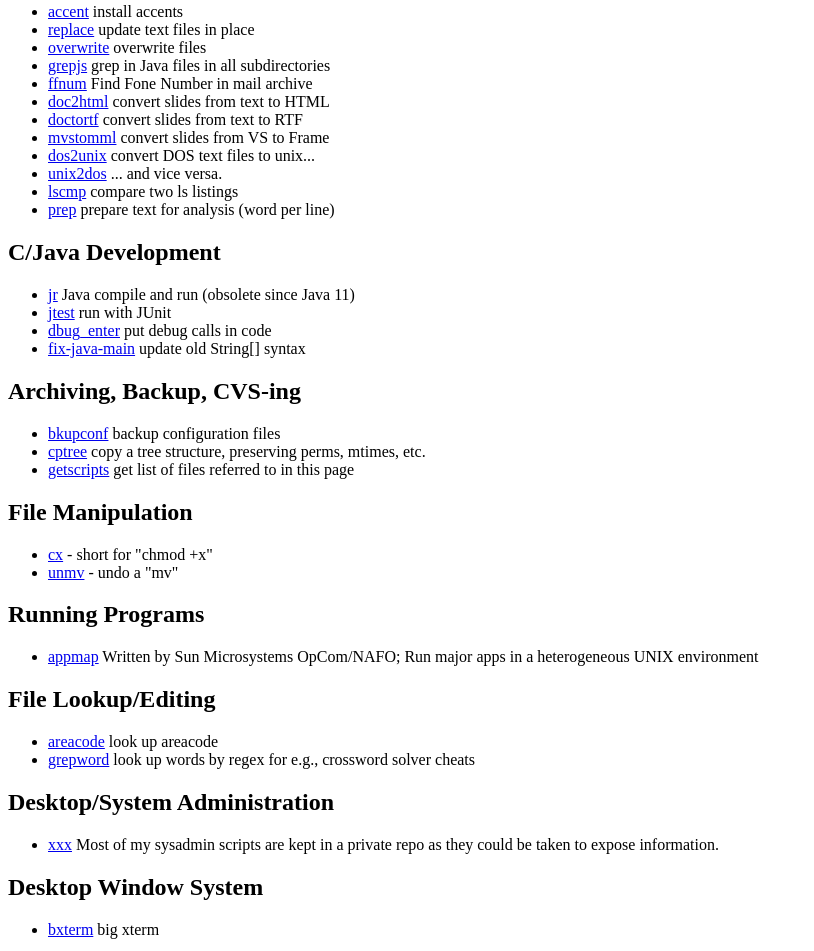
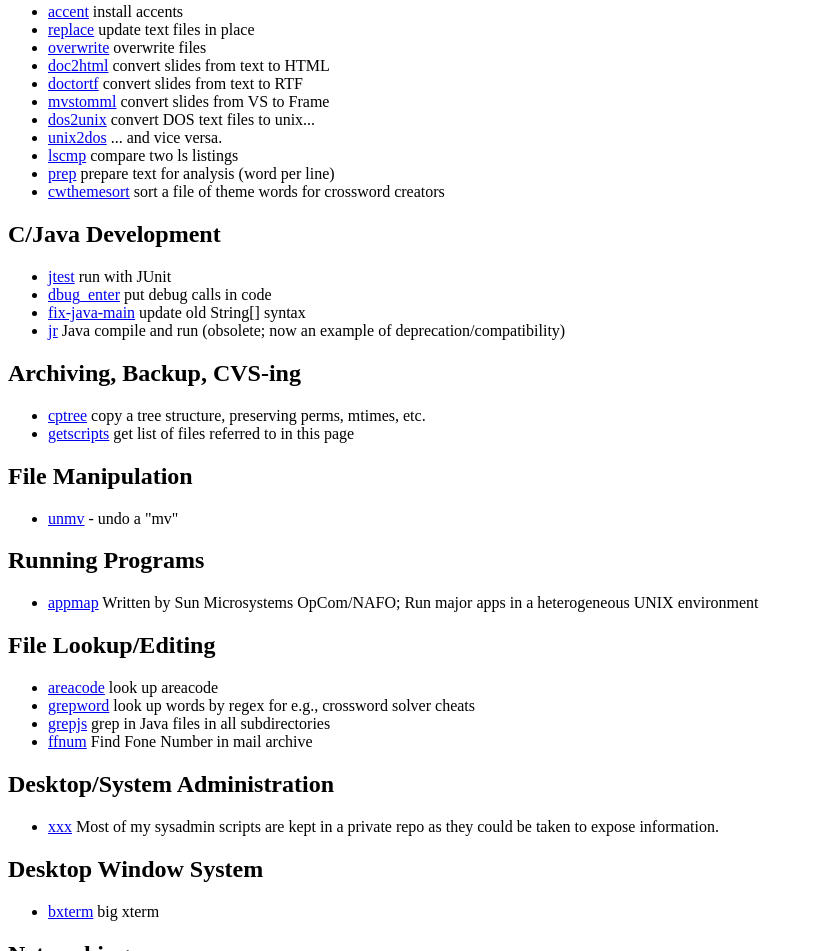
Before and after one commit to IanDarwin/scripts, a plain HTML site: page index.html in a window 1280 px wide. Shown: the part 501-1452 px from the top of the page, without its empty margins (0-814 px from the left). Drawn offline with Linux system fonts and the light colour scheme.

Commit message:
tweak tour

```diff
--- a/index.html
+++ b/index.html
@@ -32,8 +32,6 @@ Note also that <i>this index will usually be out of date</i> as scripts come and
 <li><a href="accent">accent</a> install accents</li>
 <li><a href="replace">replace</a> update text files in place</li>
 <li><a href="overwrite">overwrite</a> overwrite files</li>
-<li><a href="grepjs">grepjs</a> grep in Java files in all subdirectories</li>
-<li><a href="ffnum">ffnum</a> Find Fone Number in mail archive</li>
 <li><a href="doc2html">doc2html</a> convert slides from text to HTML</li>
 <li><a href="doctortf">doctortf</a> convert slides from text to RTF</li>
 <li><a href="mvstomml">mvstomml</a> convert slides from VS to Frame</li>
@@ -41,23 +39,22 @@ Note also that <i>this index will usually be out of date</i> as scripts come and
 <li><a href="unix2dos">unix2dos</a> ... and vice versa.</li>
 <li><a href="lscmp">lscmp</a> compare two ls listings</li>
 <li><a href="prep">prep</a> prepare text for analysis (word per line)</li>
+<li><a href="cwthemesort">cwthemesort</a> sort a file of theme words for crossword creators</li>
 </ul>
 <a name='swdv'><h2>  C/Java Development</h2>
 <ul>
-<li><a href="jr">jr</a> Java compile and run (obsolete since Java 11)</li>
 <li><a href="jtest">jtest</a> run with JUnit</li>
 <li><a href="dbug_enter">dbug_enter</a> put debug calls in code</li>
 <li><a href="fix-java-main">fix-java-main</a> update old String[] syntax</li>
+<li><a href="jr">jr</a> Java compile and run (obsolete; now an example of deprecation/compatibility)</li>
 </ul>
 <a name='bkup'><h2>  Archiving, Backup, CVS-ing</h2>
 <ul>
-<li><a href="bkupconf">bkupconf</a> backup configuration files</li>
 <li><a href="cptree">cptree</a> copy a tree structure, preserving perms, mtimes, etc.</li>
 <li><a href="getscripts">getscripts</a> get list of files referred to in this page</li>
 </ul>
 <a name='file'><h2>  File Manipulation</h2>
 <ul>
-<li><a href="cx">cx</a> - short for "chmod +x"</li>
 <li><a href="unmv">unmv</a> - undo a "mv"</li>
 </ul>
 <a name='runn'><h2>  Running Programs</h2>
@@ -68,6 +65,8 @@ Note also that <i>this index will usually be out of date</i> as scripts come and
 <ul>
 <li><a href="areacode">areacode</a> look up areacode</li>
 <li><a href="grepword">grepword</a> look up words by regex for e.g., crossword solver cheats</li>
+<li><a href="grepjs">grepjs</a> grep in Java files in all subdirectories</li>
+<li><a href="ffnum">ffnum</a> Find Fone Number in mail archive</li>
 </ul>
 <a name='admi'><h2>  Desktop/System Administration</h2>
 <ul>
```
Also changed, not shown: 1 other file.
